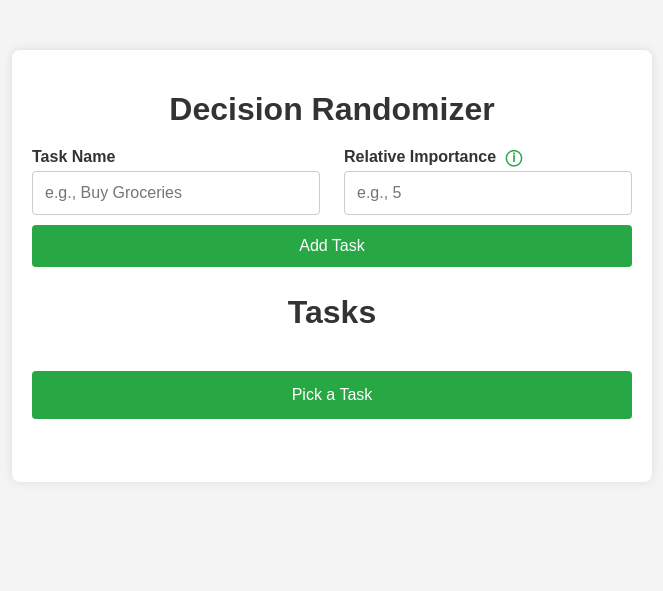
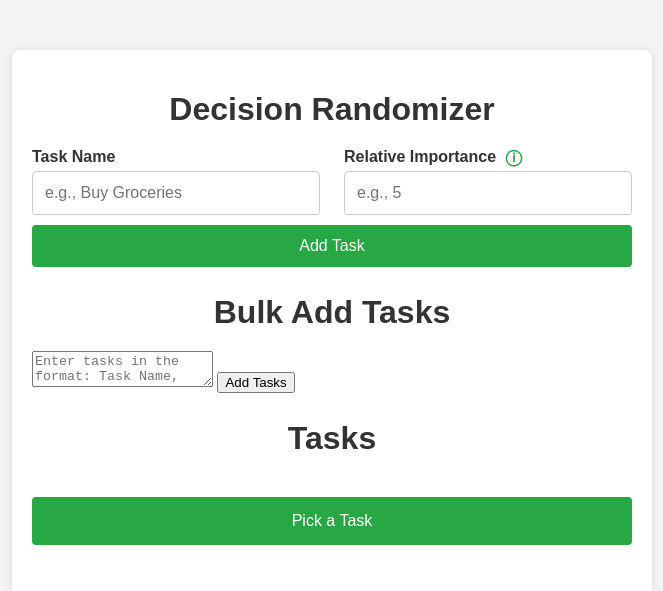
Before and after one commit to ady533/decision-randomizer, a plain HTML site: page index.html in a window 1280 px wide. Shown: the whole page, without its empty margins (308-971 px from the left). Drawn offline with Linux system fonts and the light colour scheme.

Commit message:
allowing mass dump of tasks before probability mass adjustment.

```diff
--- a/index.html
+++ b/index.html
@@ -17,6 +17,7 @@
   <div class="container">
     <h1>Decision Randomizer</h1>
 
+    <!-- Add Task Section -->
     <div class="add-task">
       <div class="input-group">
         <label for="task-name">Task Name</label>
@@ -33,13 +34,20 @@
             </span>
           </span>
         </label>
-        <input type="number" id="task-weight" placeholder="e.g., 5" min="1" step="any" aria-label="Task Weight">
-        <!-- Helper text removed as per request -->
+        <input type="number" id="task-weight" placeholder="e.g., 5" min="0.1" step="any" aria-label="Task Weight">
       </div>
 
       <button id="add-task-button" aria-label="Add Task">Add Task</button>
     </div>
 
+    <!-- Bulk Add Task Section -->
+    <div class="bulk-add-task">
+      <h2>Bulk Add Tasks</h2>
+      <textarea id="bulk-tasks-input" placeholder="Enter tasks in the format: Task Name, Relative Importance&#10;e.g., Buy Groceries, 5" aria-label="Bulk Tasks Input"></textarea>
+      <button id="bulk-add-task-button" aria-label="Bulk Add Tasks">Add Tasks</button>
+    </div>
+
+    <!-- Task List Section -->
     <div class="task-list">
       <h2>Tasks</h2>
       <ul id="tasks">
```
